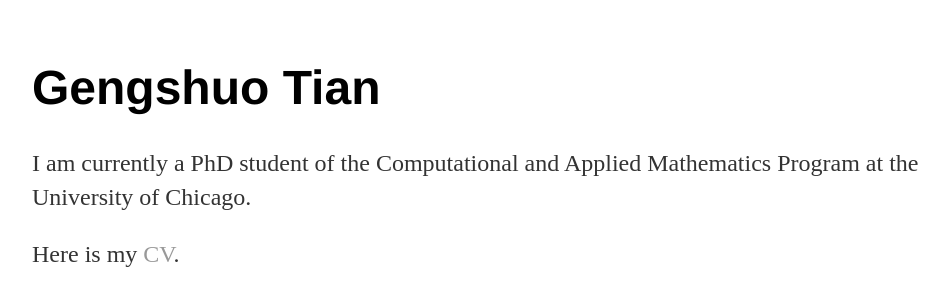
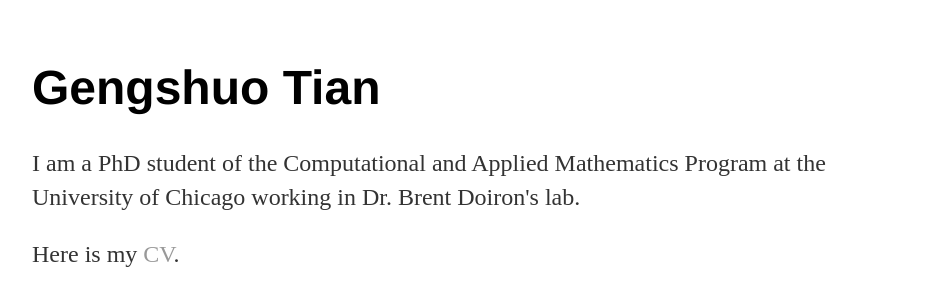
Before and after one commit to gengshuotian/gengshuotian.github.io, a Jekyll site: the page built from index.html, in a window 1280 px wide. Shown: the top 306 px of the page, without its empty margins (160-1109 px from the left). Built offline with Jekyll 4.4.1, drawn with Linux system fonts in a browser that asks for light colours.

Commit message:
Update index.html

```diff
--- a/index.html
+++ b/index.html
@@ -4,6 +4,6 @@ title: Gengshuo Tian's Personal Webpage
 ---
 <div class="blurb">
 	<h1>Gengshuo Tian</h1>
-	<p>I am currently a PhD student of the Computational and Applied Mathematics Program at the University of Chicago. </p>
+	<p>I am a PhD student of the Computational and Applied Mathematics Program at the University of Chicago working in Dr. Brent Doiron's lab. </p>
 	<p>Here is my <a href="https://gengshuotian.github.io/CV.pdf">CV</a>.</p>
 </div><!-- /.blurb -->
```
